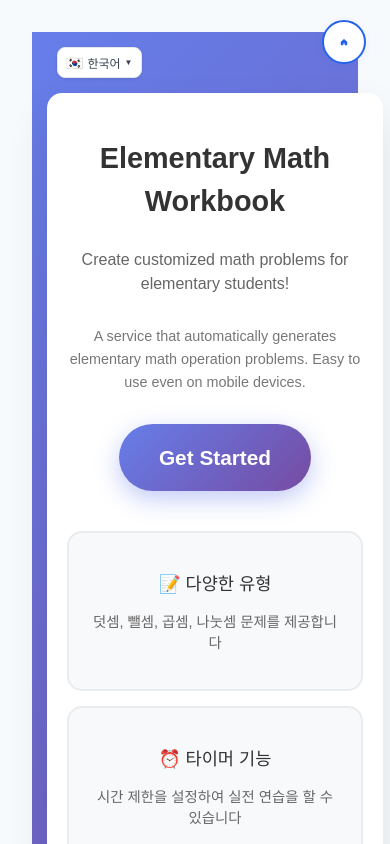
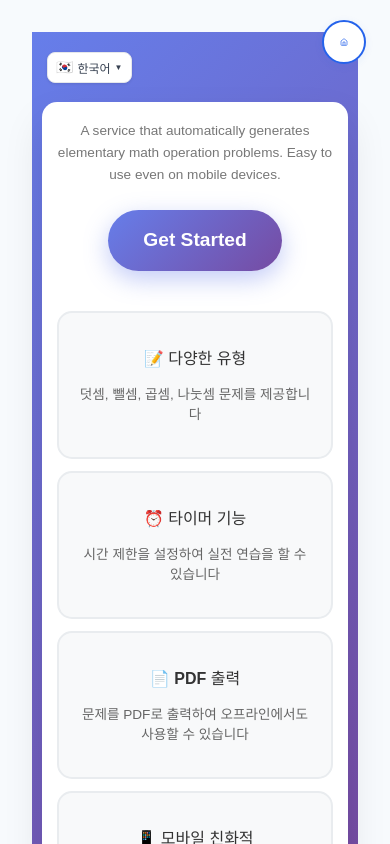
Before and after one commit to DotoriPicnic/mathgo, a React (Vite) app: page / in a window 390 px wide. Shown: the top 844 px of the page. Built offline with nearby package versions, Linux system fonts and the light colour scheme.

Commit message:
Fix HomeButton visibility and improve mobile layout stability

```diff
--- a/src/components/HomeButton.tsx
+++ b/src/components/HomeButton.tsx
@@ -28,8 +28,9 @@
       }}
       aria-label="홈으로"
     >
-      <svg width="24" height="24" fill="#2563eb" viewBox="0 0 24 24">
-        <path d="M3 11.5L12 4l9 7.5V20a1 1 0 0 1-1 1h-5v-5h-6v5H4a1 1 0 0 1-1-1V11.5z" stroke="#2563eb" strokeWidth="1.5" fill="#2563eb"/>
+      <svg width="20" height="20" viewBox="0 0 24 24" fill="none" xmlns="http://www.w3.org/2000/svg">
+        <path d="M3 9l9-7 9 7v11a2 2 0 0 1-2 2H5a2 2 0 0 1-2-2z" stroke="#2563eb" strokeWidth="2" fill="none"/>
+        <polyline points="9,22 9,12 15,12 15,22" stroke="#2563eb" strokeWidth="2" fill="none"/>
       </svg>
     </button>
   );
--- a/src/pages/MainPage.css
+++ b/src/pages/MainPage.css
@@ -4,6 +4,7 @@
   display: flex;
   flex-direction: column;
   padding: 20px;
+  box-sizing: border-box;
 }
 
 .header {
@@ -13,6 +14,7 @@
   margin-bottom: 20px;
   padding: 0 20px;
   flex-shrink: 0;
+  min-height: 60px;
 }
 
 .main-container {
@@ -29,6 +31,7 @@
   flex-direction: column;
   justify-content: center;
   min-height: 0;
+  box-sizing: border-box;
 }
 
 .main-title {
@@ -105,60 +108,65 @@
 
 @media (max-width: 768px) {
   .main-page {
-    padding: 15px;
+    padding: 10px;
+    min-height: 100vh;
   }
 
   .header {
-    margin-bottom: 15px;
-    padding: 0 10px;
+    margin-bottom: 10px;
+    padding: 0 5px;
+    min-height: 50px;
   }
 
   .main-container {
-    padding: 25px 20px;
+    padding: 20px 15px;
     margin: 0;
     border-radius: 15px;
     min-height: auto;
+    flex: 1;
+    max-height: calc(100vh - 80px);
+    overflow-y: auto;
   }
 
   .main-title {
-    font-size: 1.8rem;
+    font-size: 1.6rem;
     margin-bottom: 8px;
   }
 
   .main-subtitle {
-    font-size: 1rem;
-    margin-bottom: 15px;
+    font-size: 0.95rem;
+    margin-bottom: 12px;
   }
 
   .main-description {
-    font-size: 0.9rem;
-    margin-bottom: 30px;
+    font-size: 0.85rem;
+    margin-bottom: 25px;
   }
 
   .start-button {
-    padding: 18px 40px;
-    font-size: 1.3rem;
+    padding: 16px 35px;
+    font-size: 1.2rem;
   }
 
   .feature-cards {
     grid-template-columns: 1fr;
-    gap: 15px;
-    margin-bottom: 30px;
+    gap: 12px;
+    margin-bottom: 25px;
   }
 
   .feature-card {
-    padding: 20px;
+    padding: 18px;
   }
 
   .feature-card h3 {
-    font-size: 1.1rem;
+    font-size: 1rem;
   }
 
   .feature-card p {
-    font-size: 0.9rem;
+    font-size: 0.85rem;
   }
 
   .footer {
-    font-size: 0.8rem;
+    font-size: 0.75rem;
   }
 }
```
